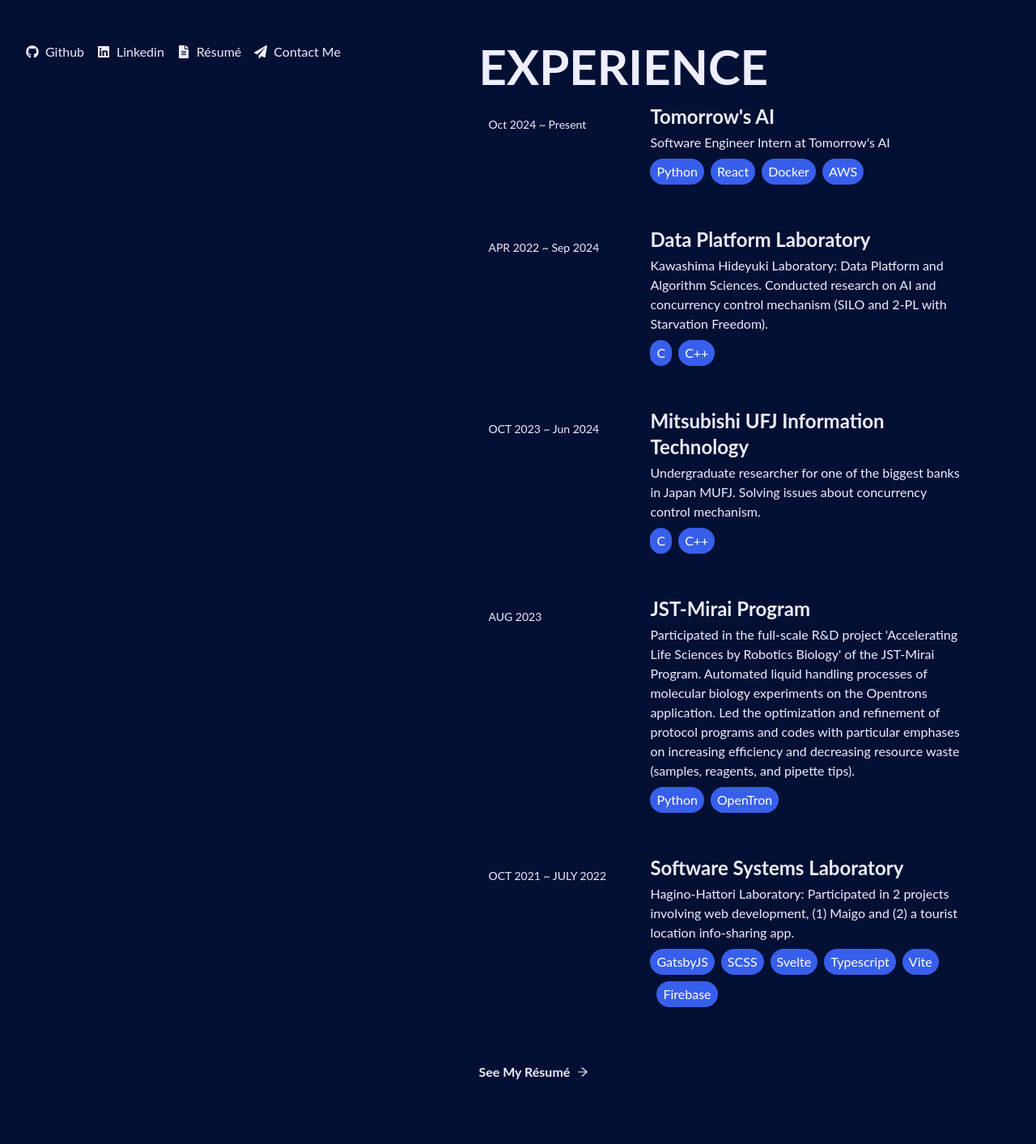
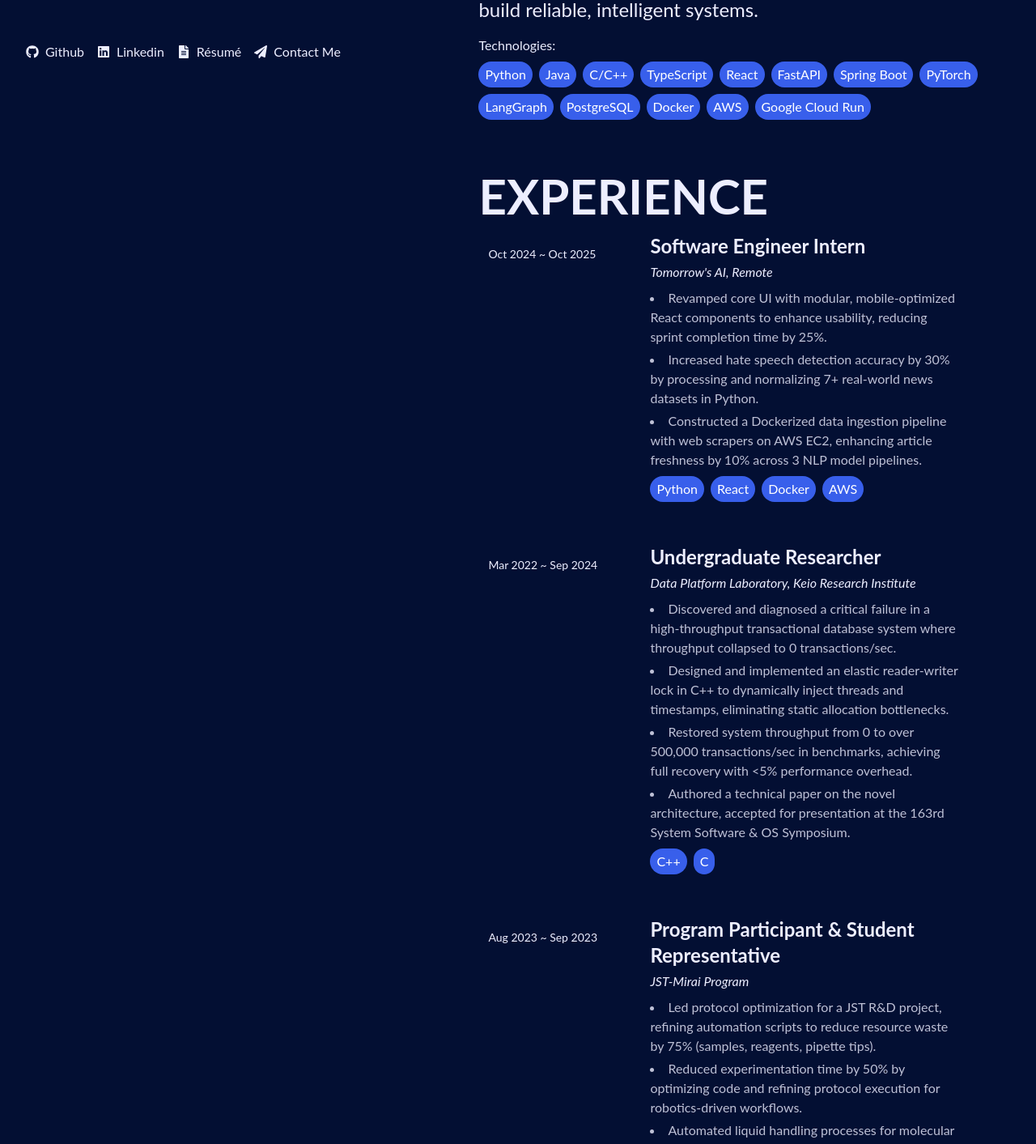
Before and after one commit to Ryuichi-Yamafuji-Lun/Portfolio, a React (Create React App) app: page / in a window 1280 px wide. Shown: the part 456-1869 px from the top of the page at 81% size. Built offline with nearby package versions, Linux system fonts and the light colour scheme.

Commit message:
updated experience and about

```diff
--- a/src/components/ExperienceCard.jsx
+++ b/src/components/ExperienceCard.jsx
@@ -1,4 +1,4 @@
-export const ExperienceCard = ({ title, date, technologies, description }) => {
+export const ExperienceCard = ({ title, company, date, technologies, description }) => {
   return (
     <div className="w-full md:w-[600px] m-3 mt-5 md:mt-0 rounded-lg overflow-hidden hover:backdrop-blur-3xl hover:bg-slate-800/50 hover:shadow-[inset_0px_1px_0px_0px_rgba(148,163,184,0.1)] flex flex-col md:flex-row">
       <div className="w-full md:w-1/3 p-4">
@@ -6,7 +6,14 @@
       </div>
       <div className="w-full md:w-2/3 pl-4">
         <p className="text-2xl text-line-white font-bold mb-1">{title}</p>
-        <p className="pb-2">{description}</p>
+        <p className="pb-2 italic">{company}</p>
+        <ul className="list-disc list-inside pb-2 space-y-1">
+          {description.map((item, index) => (
+            <li key={index} className="text-base text-line-white/80">
+              {item}
+            </li>
+          ))}
+        </ul>
         <div className="flex flex-wrap items-center space-x-2 mb-4">
           {technologies.map((tech, techIndex) => (
             <div key={techIndex} className="flex items-center space-x-1 mb-2">
--- a/src/pages/About.jsx
+++ b/src/pages/About.jsx
@@ -8,14 +8,12 @@
             <div className="max-w-4xl px-4 mt-20 md:mt-20 text-line-white">
               {/*<p className="text-3xl text-line-white font-bold pb-5 text-center sm:text-6xl lg:text-left">ABOUT ME</p>*/}
               <p className="text-2xl">
-              Hi, I’m Ryuichi Lun, a Master’s student at USC’s Viterbi School of Engineering, specializing in Artificial Intelligence.
-              At Keio Research Institute, I contributed to groundbreaking research advancing the scalability and efficiency of database systems.
-              Fueled by a passion for applying AI to real-world challenges, I embrace opportunities to collaborate with diverse teams to create technologies that empower and inspire.
+                Hi, I’m Ryuichi Lun, an AI-focused Computer Science Master's student at University of Southern California. My expertise lies at the intersection of AI/ML solutions and high-performance systems. I leveraged low-level systems knowledge to design a C++ concurrency lock that restored a database's throughput from 0 to over 500,000 transactions/sec. I now apply this systems rigor to building and scaling end-to-end AI applications, such as the full-stack melanoma screening tool, MediSkinAI, where I achieved 91% model accuracy and engineered a conversational AI agent. I am actively seeking challenging AI Engineer or Backend Engineer roles where I can build reliable, intelligent systems.
               </p>
               <div className="pt-4">
                 <p className="pb-2">Technologies:</p>
                 <div className="flex flex-wrap">
-                  {["Python", "C/C++", "Javascript", "React", "Flask", "FastAPI","PostgreSQL", "Docker", "AWS"].map(
+                  {["Python", "Java", "C/C++", "TypeScript", "React", "FastAPI", "Spring Boot", "PyTorch", "LangGraph", "PostgreSQL", "Docker", "AWS", "Google Cloud Run"].map(
                     (tech, index) => (
                       <span
                         key={index}
--- a/src/pages/Experience.jsx
+++ b/src/pages/Experience.jsx
@@ -6,58 +6,66 @@
 
   const experiences = [
     {
-      title: "Tomorrow's AI",
-      date: "Oct 2024 ~ Present",
+      title: "Software Engineer Intern",
+      company: "Tomorrow's AI, Remote",
+      date: "Oct 2024 ~ Oct 2025",
       technologies: [
         { lang: "Python" },
         { lang: "React" },
         { lang: "Docker" },
         { lang: "AWS" },
       ],
-      description: `
-      Software Engineer Intern at Tomorrow's AI
-      `,
+      description: [
+        "Revamped core UI with modular, mobile-optimized React components to enhance usability, reducing sprint completion time by 25%.",
+        "Increased hate speech detection accuracy by 30% by processing and normalizing 7+ real-world news datasets in Python.",
+        "Constructed a Dockerized data ingestion pipeline with web scrapers on AWS EC2, enhancing article freshness by 10% across 3 NLP model pipelines."
+      ],
     },
     {
-      title: "Data Platform Laboratory",
-      date: "APR 2022 ~ Sep 2024",
+      title: "Undergraduate Researcher",
+      company: "Data Platform Laboratory, Keio Research Institute",
+      date: "Mar 2022 ~ Sep 2024",
       technologies: [
+        { lang: "C++" },
         { lang: "C" },
-        { lang: "C++" },
       ],
-      description: `
-      Kawashima Hideyuki Laboratory: Data Platform and Algorithm Sciences.
-      Conducted research on AI and concurrency control mechanism (SILO and 2-PL with Starvation Freedom).
-      `,
+      description: [
+        "Discovered and diagnosed a critical failure in a high-throughput transactional database system where throughput collapsed to 0 transactions/sec.",
+        "Designed and implemented an elastic reader-writer lock in C++ to dynamically inject threads and timestamps, eliminating static allocation bottlenecks.",
+        "Restored system throughput from 0 to over 500,000 transactions/sec in benchmarks, achieving full recovery with <5% performance overhead.",
+        "Authored a technical paper on the novel architecture, accepted for presentation at the 163rd System Software & OS Symposium."
+      ],
     },
     {
-      title: "Mitsubishi UFJ Information Technology",
-      date: "OCT 2023 ~ Jun 2024",
+      title: "Program Participant & Student Representative",
+      company: "JST-Mirai Program",
+      date: "Aug 2023 ~ Sep 2023",
       technologies: [
-        { lang: "C" },
-        { lang: "C++" },
+        { lang: "Python" },
+        { lang: "Opentrons" },
       ],
-      description: `
-      Undergraduate researcher for one of the biggest banks in Japan MUFJ.
-      Solving issues about concurrency control mechanism.
-      `,
+      description: [
+        "Led protocol optimization for a JST R&D project, refining automation scripts to reduce resource waste by 75% (samples, reagents, pipette tips).",
+        "Reduced experimentation time by 50% by optimizing code and refining protocol execution for robotics-driven workflows.",
+        "Automated liquid handling processes for molecular biology experiments using the Opentrons application.",
+      ],
     },
     {
-      title: "JST-Mirai Program",
-      date: "AUG 2023",
+      title: "Undergraduate Researcher",
+      company: "Mitsubishi UFJ Information Technology (MUFJ)",
+      date: "Oct 2023 ~ Jun 2024",
       technologies: [
-        { lang: "Python" },
-        { lang: "OpenTron" },
+        { lang: "C++" },
+        { lang: "C" },
       ],
-      description: `
-      Participated in the full-scale R&D project 'Accelerating Life Sciences by Robotics Biology' of the JST-Mirai Program.
-      Automated liquid handling processes of molecular biology experiments on the Opentrons application. Led the optimization
-      and refinement of protocol programs and codes with particular emphases on increasing efficiency and decreasing resource waste (samples, reagents, and pipette tips).
-      `,
+      description: [
+        "Supported research on concurrency control mechanisms for high-transaction environments at one of Japan's largest banks."
+      ],
     },
     {
-      title: "Software Systems Laboratory",
-      date: "OCT 2021 ~ JULY 2022",
+      title: "Undergraduate Researcher",
+      company: "Software Systems Laboratory",
+      date: "Oct 2021 ~ Jul 2022",
       technologies: [
         { lang: "GatsbyJS" },
         { lang: "SCSS" },
@@ -66,9 +74,9 @@
         { lang: "Vite" },
         { lang: "Firebase" },
       ],
-      description: `
-      Hagino-Hattori Laboratory: Participated in 2 projects involving web development, (1) Maigo and (2) a tourist location info-sharing app.
-      `,
+      description: [
+        "Participated in projects involving web development, including a tourist location info-sharing app and Maigo."
+      ],
     },
   ]
 
```
